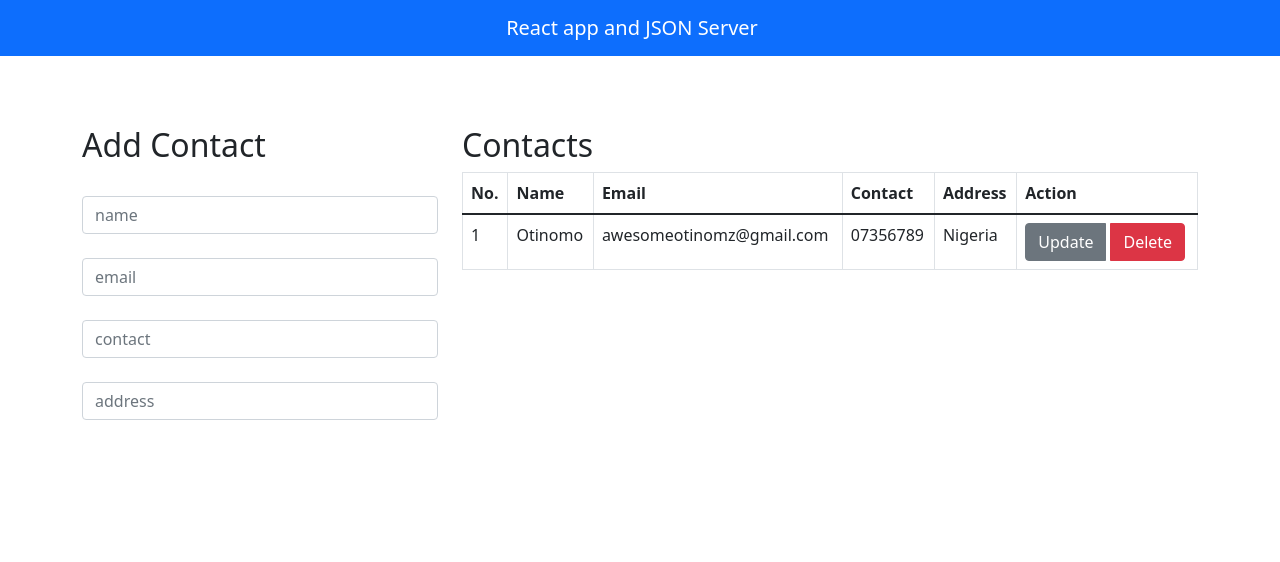
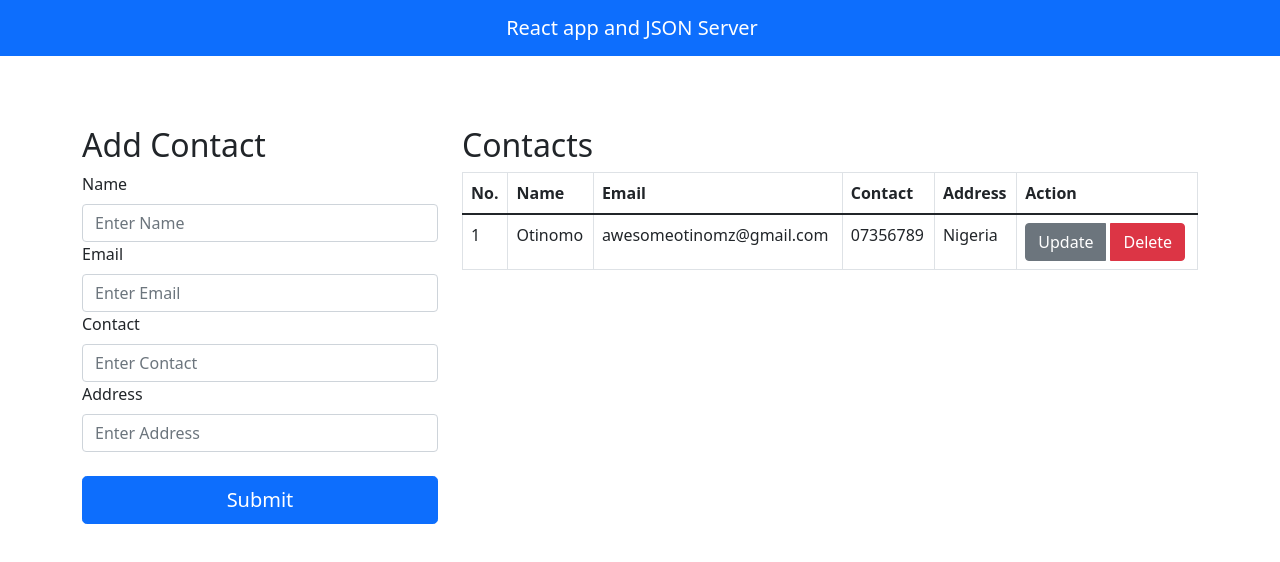
Before and after one commit to otinomz/REACT-crud-with-JSON, a React (Create React App) app: page / in a window 1280 px wide. Shown: the top 562 px of the page. Built offline with nearby package versions, Linux system fonts and the light colour scheme; data requests are answered from the project's data file.

Commit message:
finished with the form styles

```diff
--- a/src/App.js
+++ b/src/App.js
@@ -54,41 +54,45 @@ function App() {
             <h2>Add Contact</h2>
             <Form>
               <Form.Group>
-                <Form.Label style={{ textAlign: "left" }}></Form.Label>
+                <Form.Label style={{ textAlign: "left" }}>Name</Form.Label>
                 <Form.Control
                   type="text"
-                  placeholder="name"
+                  placeholder="Enter Name"
                   name="name"
                   value={name}
                 />
               </Form.Group>
               <Form.Group>
-                <Form.Label style={{ textAlign: "left" }}></Form.Label>
+                <Form.Label style={{ textAlign: "left" }}>Email</Form.Label>
                 <Form.Control
                   type="text"
-                  placeholder="email"
+                  placeholder="Enter Email"
                   name="email"
                   value={email}
                 />
               </Form.Group>
               <Form.Group>
-                <Form.Label style={{ textAlign: "left" }}></Form.Label>
+                <Form.Label style={{ textAlign: "left" }}>Contact</Form.Label>
                 <Form.Control
                   type="text"
-                  placeholder="contact"
+                  placeholder="Enter Contact"
                   name="contact"
                   value={contact}
                 />
               </Form.Group>
               <Form.Group>
-                <Form.Label style={{ textAlign: "left" }}></Form.Label>
+                <Form.Label style={{ textAlign: "left" }}>Address</Form.Label>
                 <Form.Control
                   type="text"
-                  placeholder="address"
+                  placeholder="Enter Address"
                   name="address"
                   value={address}
                 />
               </Form.Group>
+
+              <div className="d-grid gap-2 mt-4">
+                <Button type="submit" variant="primary" size="lg">Submit</Button>
+              </div>
             </Form>
           </Col>
           <Col md={8}>
```
